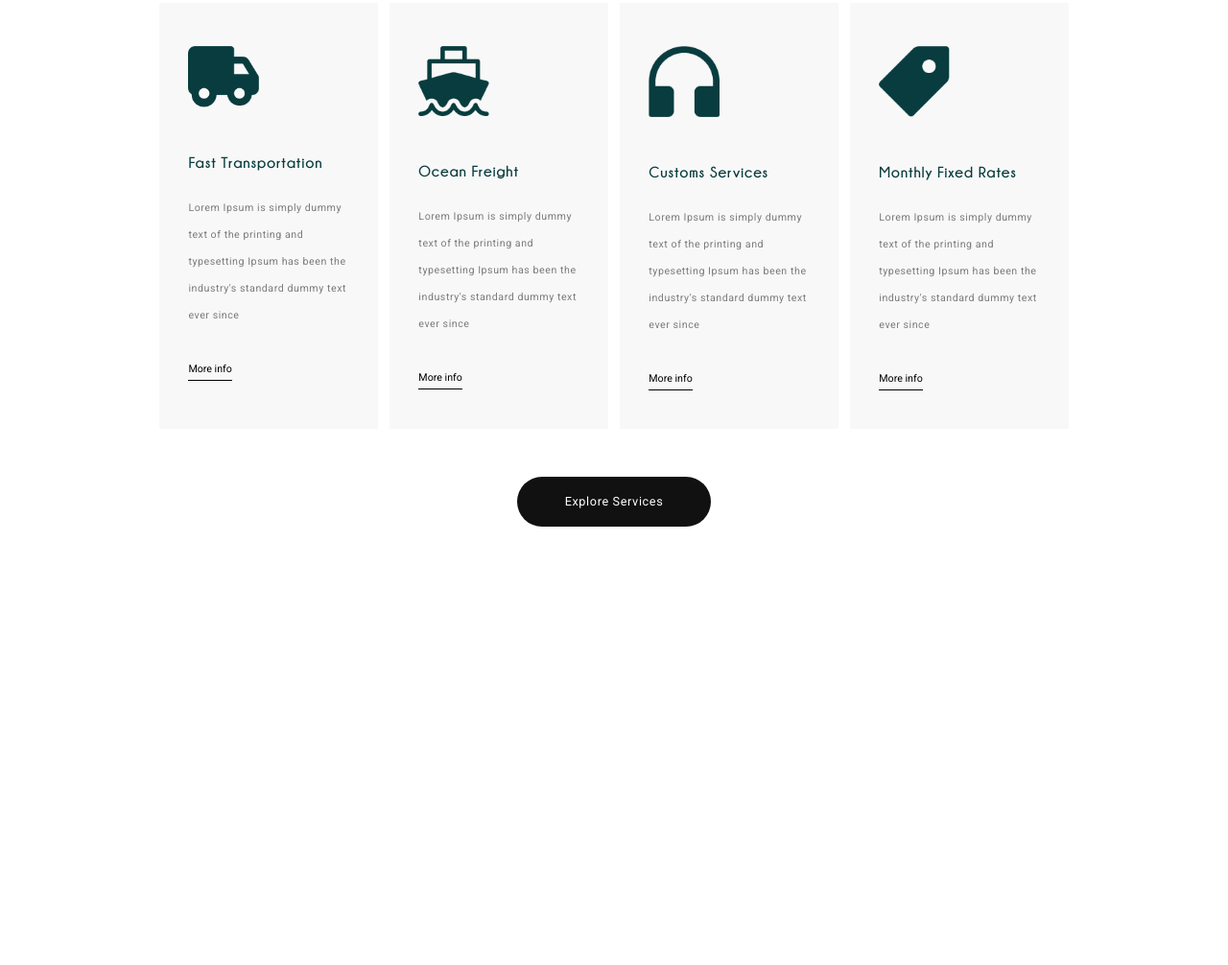
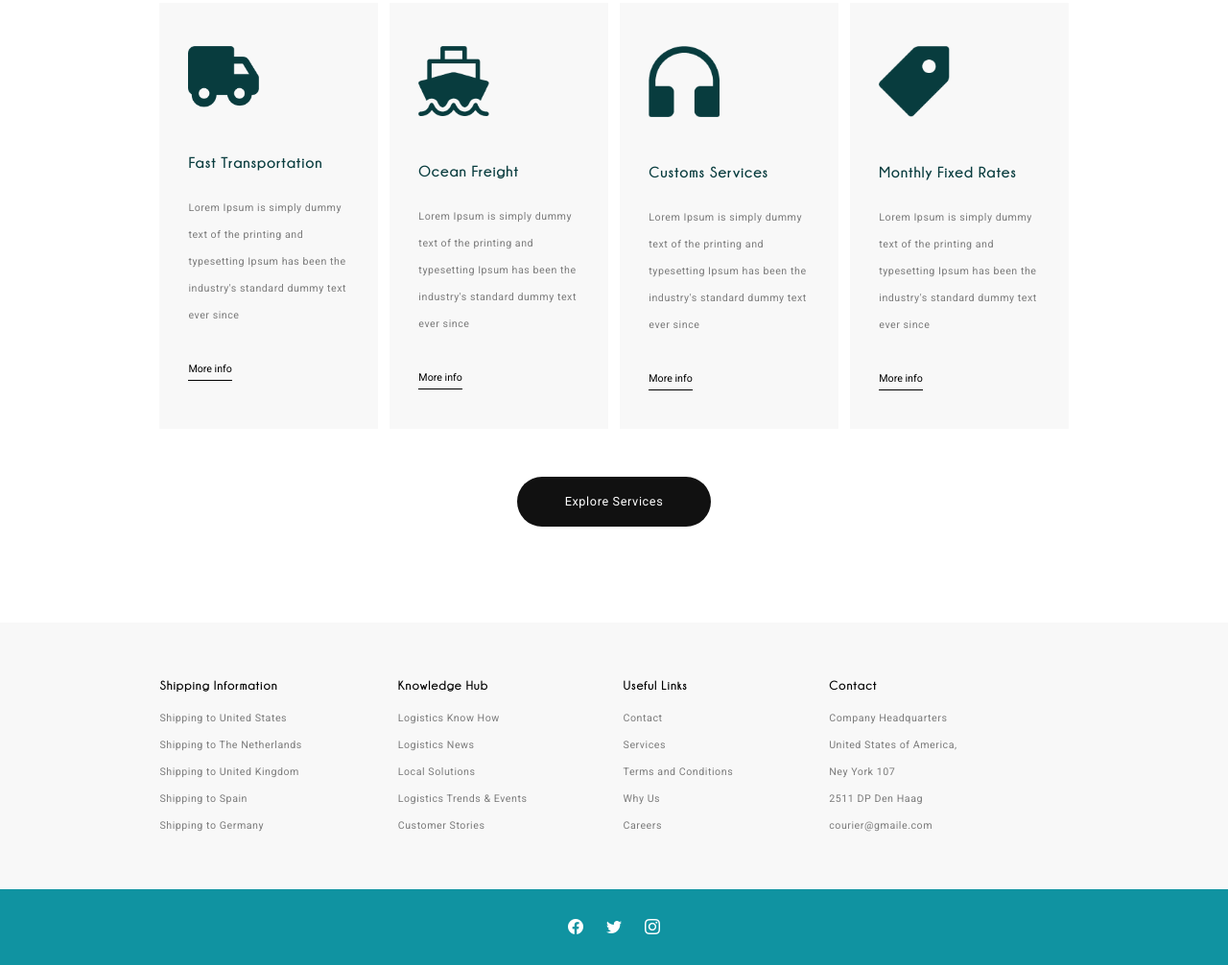
Before and after one commit to ryslandoc/deliver, a plain HTML site: page index.html in a window 1280 px wide. Shown: the part 1588-2594 px from the top of the page at 96% size. Before the commit the page ends 2403 px from the top, so only its background shows below. Drawn offline with nearby package versions, Linux system fonts and the light colour scheme.

Commit message:
add footer and footer copyright

```diff
--- a/index.html
+++ b/index.html
@@ -8,6 +8,8 @@
     <title>Deliver</title>
     <!-- Favicon -->
     <link rel="shortcut icon" href="/images/favicon.ico" type="image/x-icon">
+    <!-- Fontawesome -->
+    <link rel="stylesheet" href="https://cdn.jsdelivr.net/npm/bootstrap-icons@1.3.0/font/bootstrap-icons.css">
     <link rel="stylesheet" href="./scss/style.css">
 </head>
 <body>
@@ -143,6 +145,65 @@
         </div>
     </div>
 </main>
-<footer class="footer"></footer>
+<footer class="footer">
+    <div class="wrapper-container">
+        <div class="wrapper-footer-content">
+            <div class="footer-list">
+                <h4>Shipping Information</h4>
+                <ul>
+                    <li><a href="javascript:void(0)">Shipping to United States</a></li>
+                    <li><a href="javascript:void(0)">Shipping to The Netherlands</a></li>
+                    <li><a href="javascript:void(0)">Shipping to United Kingdom</a></li>
+                    <li><a href="javascript:void(0)">Shipping to Spain</a></li>
+                    <li><a href="javascript:void(0)">Shipping to Germany</a></li>
+                </ul>
+            </div>
+            <div class="footer-list">
+                <h4>Knowledge Hub</h4>
+                <ul>
+                    <li><a href="javascript:void(0)">Logistics Know How</a></li>
+                    <li><a href="javascript:void(0)">Logistics News</a></li>
+                    <li><a href="javascript:void(0)">Local Solutions</a></li>
+                    <li><a href="javascript:void(0)">Logistics Trends & Events</a></li>
+                    <li><a href="javascript:void(0)">Customer Stories</a></li>
+                </ul>
+            </div>
+            <div class="footer-list">
+                <h4>Useful Links</h4>
+                <ul>
+                    <li><a href="javascript:void(0)">Contact</a></li>
+                    <li><a href="javascript:void(0)">Services</a></li>
+                    <li><a href="javascript:void(0)">Terms and Conditions</a></li>
+                    <li><a href="javascript:void(0)">Why Us</a></li>
+                    <li><a href="javascript:void(0)">Careers</a></li>
+                </ul>
+            </div>
+            <div class="footer-list">
+                <h4>Contact</h4>
+                <ul>
+                    <li>Company Headquarters</li>
+                    <li>United States of America,</li>
+                    <li>Ney York 107</li>
+                    <li>2511 DP Den Haag</li>
+                    <li><a href="javascript:void(0)">courier@gmaile.com</a></li>
+                </ul>
+            </div>
+        </div>
+    </div>
+</footer>
+
+<div class="footer-copyright">
+    <div class="wrapper-container">
+        <div class="wrapper-footer-copyright">
+            <div class="wrapper-social-media">
+                <ul>
+                    <li><a href="javascript:void(0)"><i class="bi bi-facebook"></i></a></li>
+                    <li><a href="javascript:void(0)"><i class="bi bi-twitter"></i></a></li>
+                    <li><a href="javascript:void(0)"><i class="bi bi-instagram"></i></a></li>
+                </ul>
+            </div>
+        </div>
+    </div>
+</div>
 </body>
 </html>
--- a/scss/_global.scss
+++ b/scss/_global.scss
@@ -47,4 +47,5 @@ body {
 
 .footer {
   flex: 0 0 auto;
+  background: #F8F8F8;
 }
--- a/scss/style.scss
+++ b/scss/style.scss
@@ -245,7 +245,7 @@
   width: 100%;
   display: flex;
   flex-direction: column;
-  padding-bottom: 266px;
+  padding-bottom: 100px;
 
   .wrapper-services-title {
     width: 100%;
@@ -327,6 +327,76 @@
       letter-spacing: 0.05em;
       color: #FFFFFF;
       border: none;
+      cursor: pointer;
+    }
+  }
+}
+
+/* Footer */
+.wrapper-footer-content {
+  width: 100%;
+  display: flex;
+  padding-top: 50px;
+  padding-bottom: 60px;
+
+  .footer-list {
+    h4 {
+      font-family: $title-font;
+      font-size: 1.042vw;
+      line-height: 30px;
+      letter-spacing: 0.05em;
+      color: $basic-color;
+      padding-bottom: 13px;
+    }
+
+    ul {
+      li {
+        font-size: 0.833vw;
+        letter-spacing: 0.05em;
+        color: $paragraph-color;
+
+        a {
+          font-size: 0.833vw;
+          letter-spacing: 0.05em;
+          color: $paragraph-color;
+        }
+      }
+
+      li + li {
+        padding-top: 15px;
+      }
+    }
+  }
+
+  .footer-list + .footer-list {
+    padding-left: 100px;
+  }
+}
+
+/* Footer copyright */
+.footer-copyright {
+  background-color: #1093A1;
+
+  .wrapper-footer-copyright {
+    width: 100%;
+    display: flex;
+    align-items: center;
+    justify-content: center;
+    padding: 30px 0 30px 0;
+
+    .wrapper-social-media {
+      ul {
+        li {
+          display: inline-block;
+          a {
+            color: #FFFFFF;
+          }
+        }
+
+        li + li {
+          margin-left: 20px;
+        }
+      }
     }
   }
 }
```
Also changed, not shown: scss/style.css, 1 other file.
